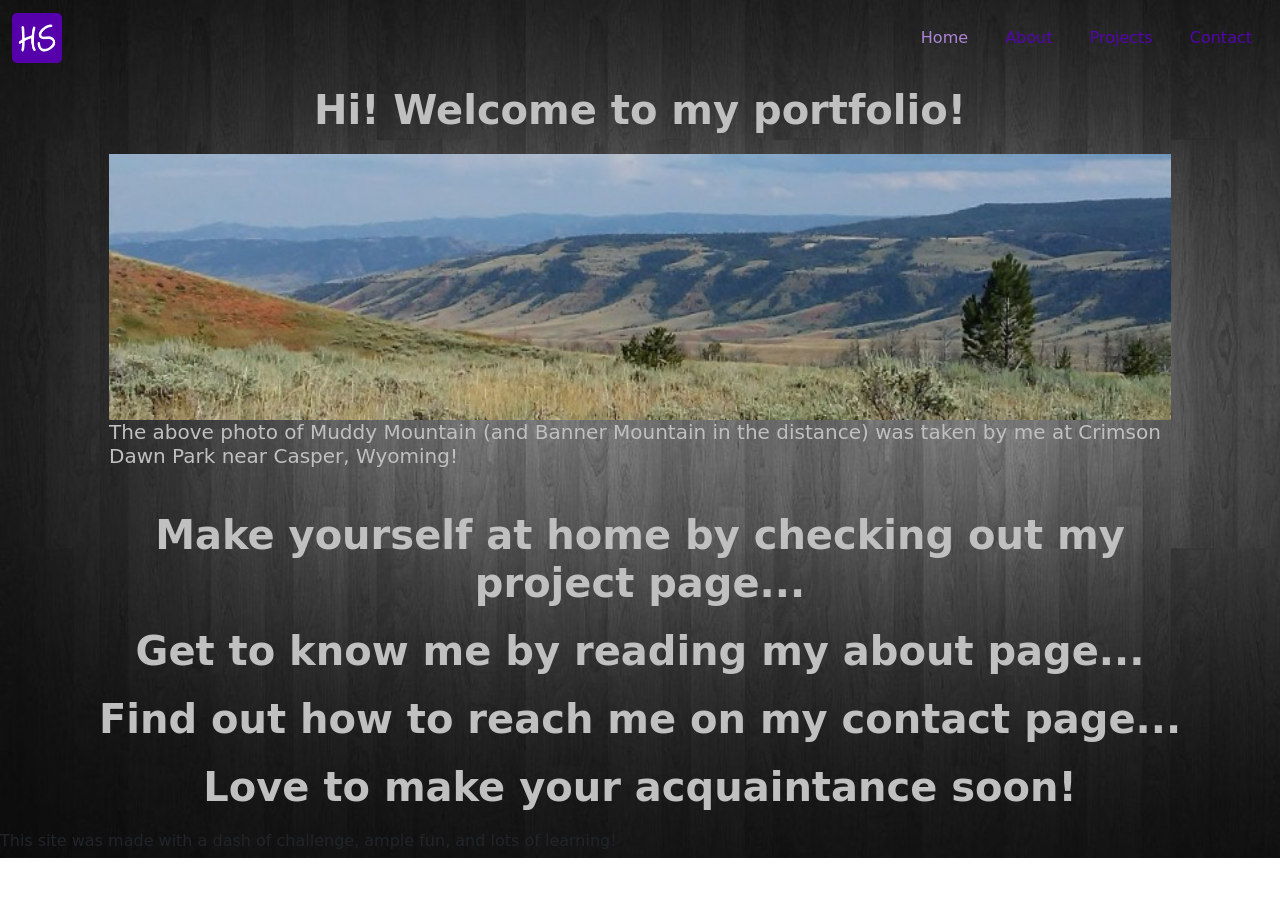
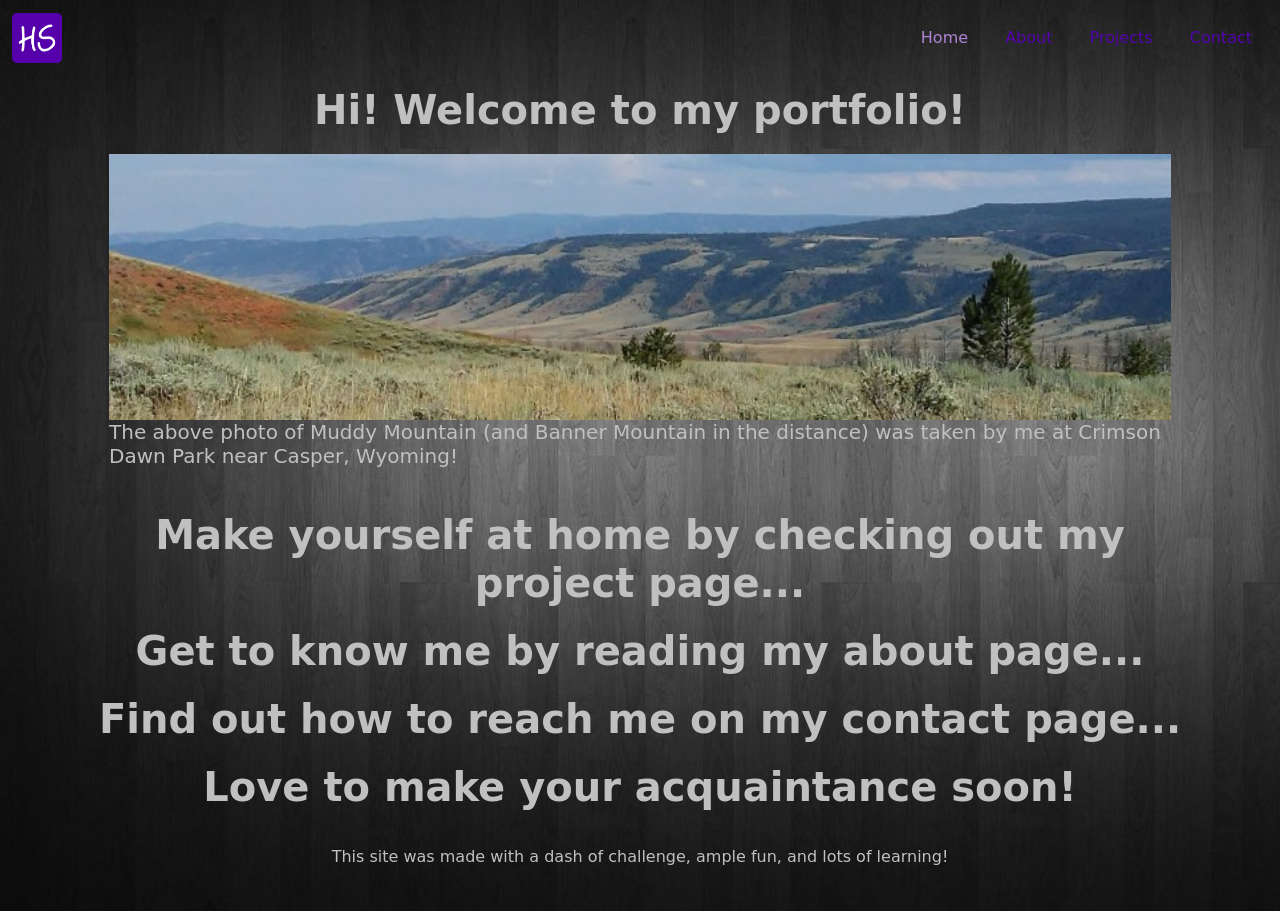
Before and after one commit to Hlsorrells/Hlsorrells.github.io, a JavaScript app: page / in a window 1280 px wide. Before the commit the page ends 858 px from the top, so only its background shows below. Built offline with nearby package versions, Linux system fonts and the light colour scheme.

Commit message:
styled footer

```diff
--- a/src/index.css
+++ b/src/index.css
@@ -7,6 +7,14 @@ body {
     -o-background-size: cover;
     background-size: cover;
     font-family: 'Comic Sans MS', 'Comic Sans', 'Bradley Hand', sans-serif;
+}
+footer {
+    display: flex;
+    min-height: 80px;
+    margin-top: 20px;
+    justify-content: center;
+    align-items: center;
+    text-align: center;
 }
 h1 {
     color: silver;
@@ -25,7 +33,7 @@ h3 {
     color: silver;
     text-align: center;
 }
-h5 {
+h5, h6 {
     color: silver;
     padding-bottom: 20px;
     align-self: center;
```
